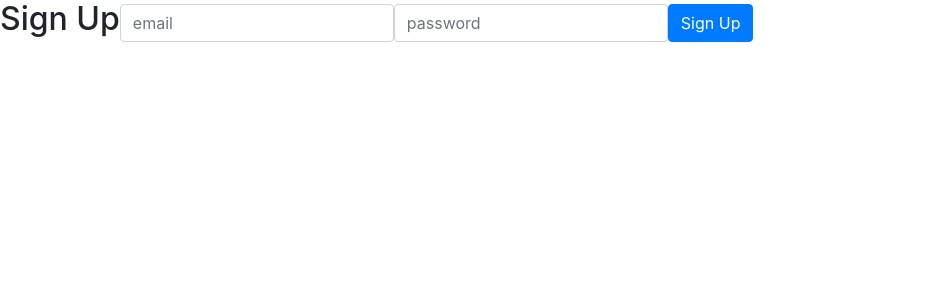
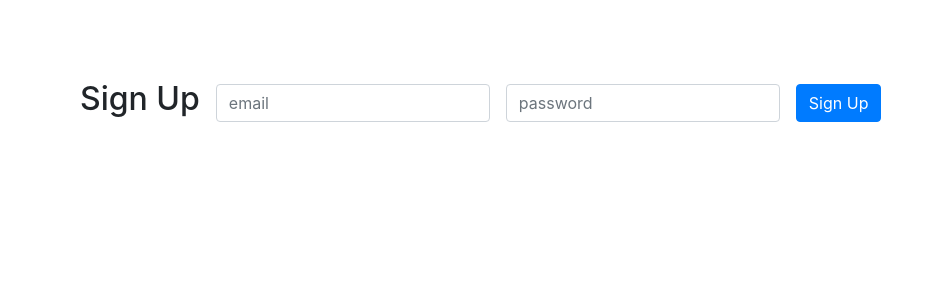
Before and after one commit to mbraga24/GoalCoach, a React (Create React App) app: page /signup in a window 1280 px wide. Shown: the top 300 px of the page, without its empty margins (0-943 px from the left). Built offline with nearby package versions, Linux system fonts and the light colour scheme; no server answers.

Commit message:
Add sass

```diff
--- a/src/components/SignUp.js
+++ b/src/components/SignUp.js
@@ -1,5 +1,6 @@
 import React, { useState } from 'react';
 import userInputState from '../hooks/userInputState';
+import styles from './SignUp.module.sass'
 import { firebaseApp } from '../firebase';
 
 const SignUp = () => {
@@ -24,7 +25,7 @@ const SignUp = () => {
 
   return (
     <form onSubmit={handleSubmit}>
-      <div className="form-inline">
+      <div className={`${styles.SignUpForm} form-inline`}>
         <h2>Sign Up</h2>
         <div className="form-group">
           <input
--- /dev/null
+++ b/src/components/SignUp.module.sass
@@ -0,0 +1,6 @@
+.SignUpForm
+  margin: 5em
+  h2
+    margin-right: 0.5em
+  input
+    margin-right: 1em
```
